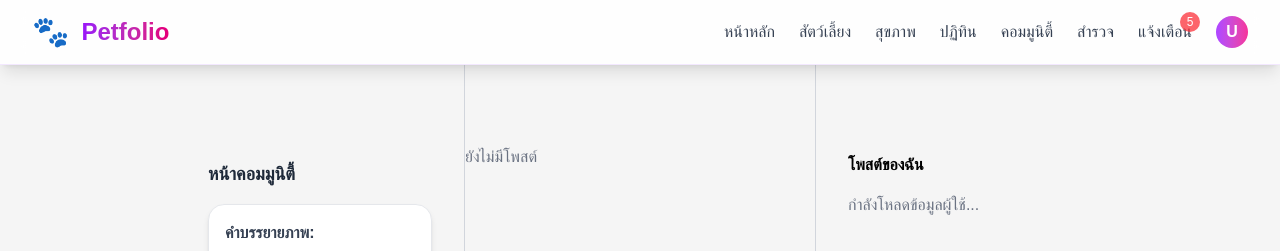
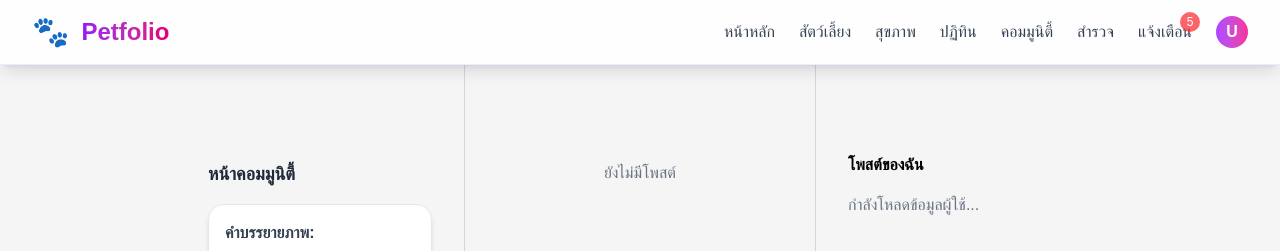
Before and after one commit to JengCharat/petfolio, a Next.js app in the folder nextjs/petfolio_nextjs/: page /community in a window 1280 px wide. Shown: the top 251 px of the page. Built offline with nearby package versions, Linux system fonts and the light colour scheme.

Commit message:
5.1 Commit
-แก้ Text

```diff
--- a/nextjs/petfolio_nextjs/app/community/page.tsx
+++ b/nextjs/petfolio_nextjs/app/community/page.tsx
@@ -269,7 +269,7 @@ export default function Community() {
         <div className="pt-20 flex-1 flex flex-col space-y-4 border-l border-r border-gray-300 min-h-screen">
           <div className="w-full space-y-4">
             {posts.length === 0 ? (
-              <p className="text-gray-500">ยังไม่มีโพสต์</p>
+              <p className="p-4 text-center text-gray-500">ยังไม่มีโพสต์</p>
             ) : (
               posts.map((post) => (
                 <div
```
